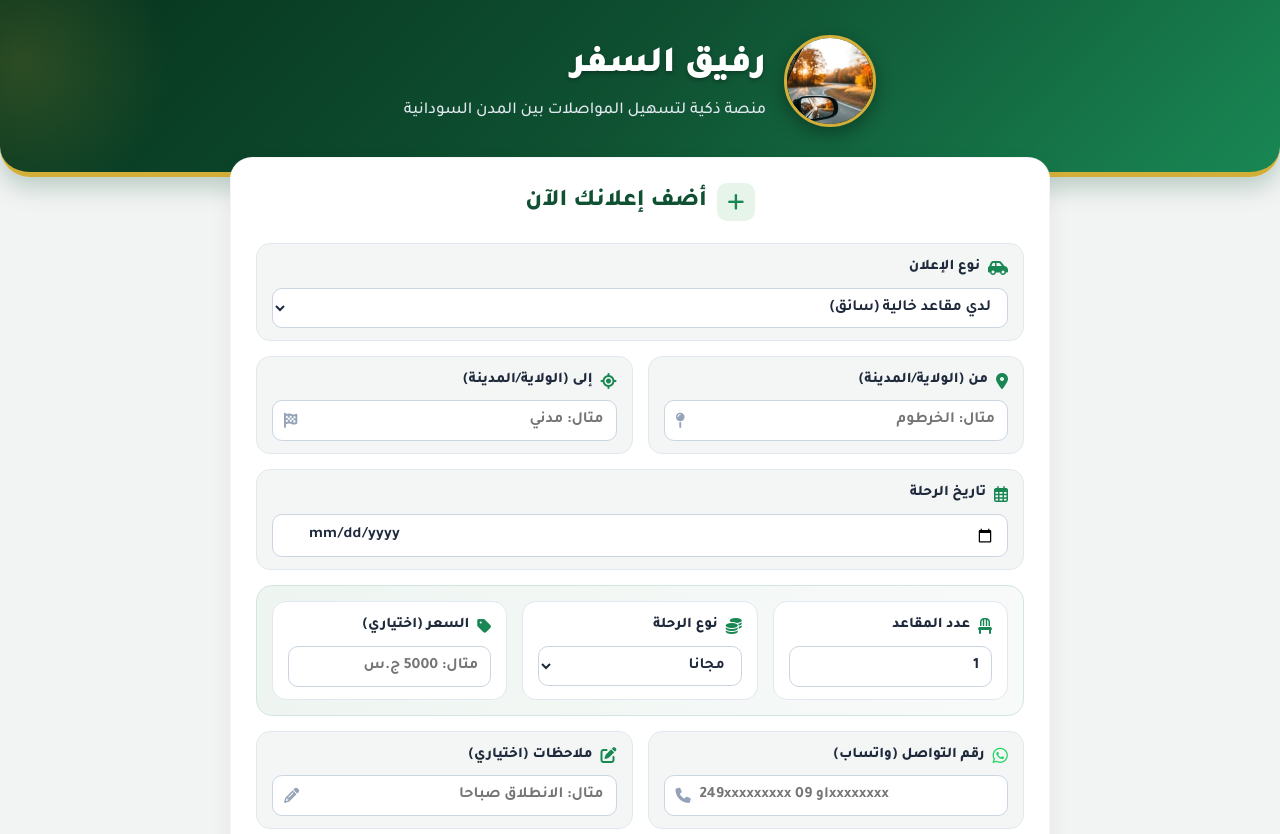
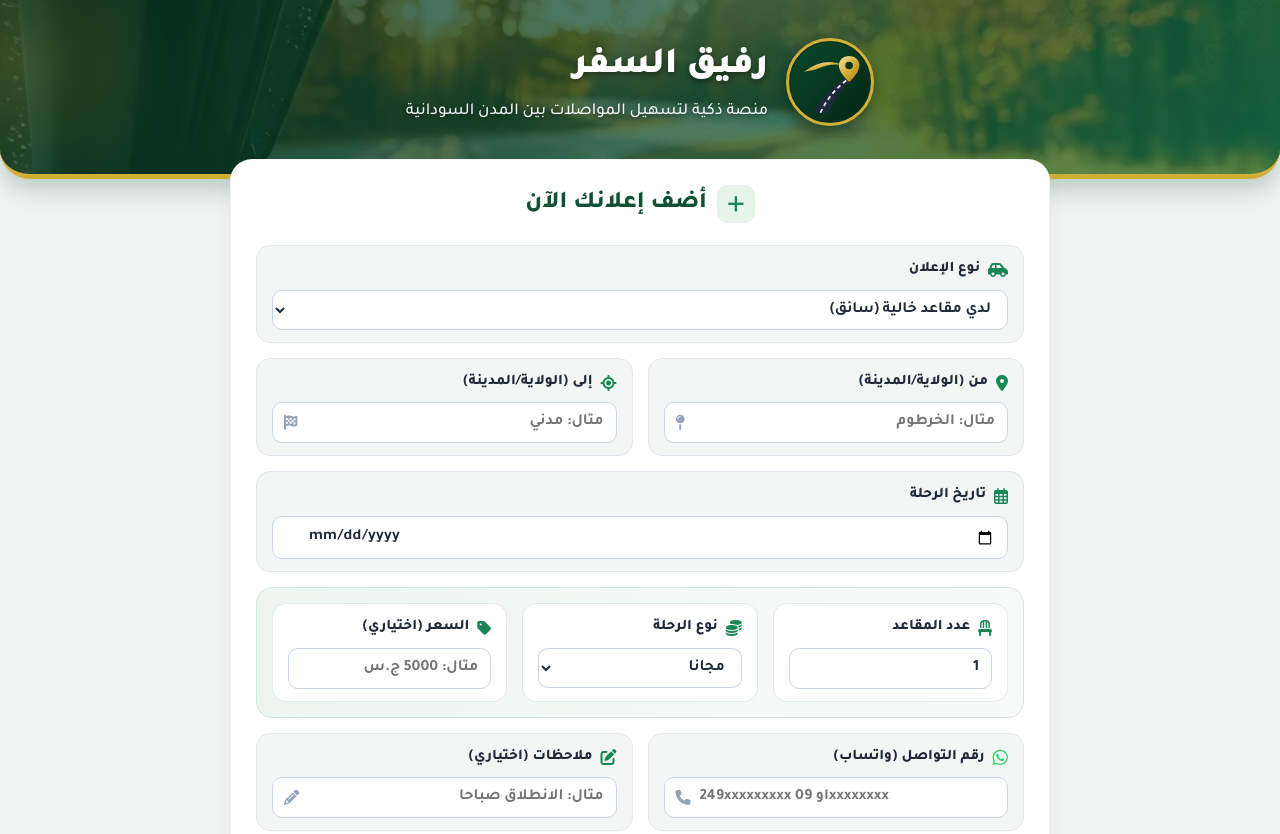
Before and after one commit to digital-craft-dev/Rafig-Elsafar, a plain HTML site: page index.html in a window 1280 px wide. Shown: the top 834 px of the page. Drawn offline with Linux system fonts and the light colour scheme; no server answers.

Commit message:
Update index.html

```diff
--- a/index.html
+++ b/index.html
@@ -34,11 +34,14 @@
       padding-bottom: 60px;
     }
 
-    /* الهيدر العلوي */
+    /* الهيدر العلوي المقوس مع صورة logo.png في كامل المساحة الخضراء */
     header {
-      background: linear-gradient(135deg, #06331d 0%, #0f5132 50%, #198754 100%);
+      background:
+        linear-gradient(135deg, rgba(6, 51, 29, 0.78) 0%, rgba(15, 81, 50, 0.72) 55%, rgba(25, 135, 84, 0.68) 100%),
+        url("logo.png") center center / cover no-repeat;
+      background-color: #0f5132;
       color: #fff;
-      padding: 35px 20px 45px;
+      padding: 38px 20px 48px;
       text-align: center;
       border-bottom: 5px solid var(--gold);
       border-bottom-left-radius: 30px;
@@ -55,8 +58,9 @@
       left: -10%;
       width: 300px;
       height: 300px;
-      background: radial-gradient(circle, rgba(212,175,55,0.18) 0%, transparent 70%);
+      background: radial-gradient(circle, rgba(212,175,55,0.2) 0%, transparent 70%);
       border-radius: 50%;
+      z-index: 1;
     }
 
     .header-content {
@@ -71,8 +75,8 @@
     }
 
     .logo-svg-wrap {
-      width: 92px;
-      height: 92px;
+      width: 88px;
+      height: 88px;
       border-radius: 50%;
       border: 3px solid var(--gold);
       background: #06331d;
@@ -82,23 +86,6 @@
       justify-content: center;
       flex-shrink: 0;
       overflow: hidden;
-      position: relative;
-    }
-
-    .logo-svg-wrap img.header-logo-img {
-      width: 100%;
-      height: 100%;
-      object-fit: cover;
-      display: block;
-      position: relative;
-      z-index: 2;
-    }
-
-    .logo-svg-wrap svg.fallback-svg {
-      position: absolute;
-      inset: 0;
-      margin: auto;
-      z-index: 1;
     }
 
     .header-text {
@@ -109,13 +96,14 @@
       font-size: 2.3rem;
       font-weight: 900;
       margin-bottom: 2px;
-      text-shadow: 0 2px 4px rgba(0,0,0,0.3);
+      text-shadow: 0 2px 6px rgba(0,0,0,0.45);
     }
 
     header p {
       font-size: 1.05rem;
-      color: #e2e8f0;
+      color: #f1f5f9;
       font-weight: 500;
+      text-shadow: 0 1px 4px rgba(0,0,0,0.45);
     }
 
     main {
@@ -540,10 +528,9 @@
 
   <header>
     <div class="header-content">
-      <!-- شعار رفيق السفر (صورة logo.png داخل المقوس الأخضر مع بديل SVG) -->
+      <!-- شعار رفيق السفر مدمج (SVG) -->
       <div class="logo-svg-wrap" title="شعار رفيق السفر">
-        <img src="logo.png" alt="شعار رفيق السفر" class="header-logo-img" onerror="this.style.display='none'">
-        <svg class="fallback-svg" viewBox="0 0 120 120" width="84" height="84" xmlns="http://www.w3.org/2000/svg">
+        <svg viewBox="0 0 120 120" width="84" height="84" xmlns="http://www.w3.org/2000/svg">
           <defs>
             <linearGradient id="bgGrad" x1="0" y1="0" x2="1" y2="1">
               <stop offset="0%" stop-color="#0a4a2b"/>
```
